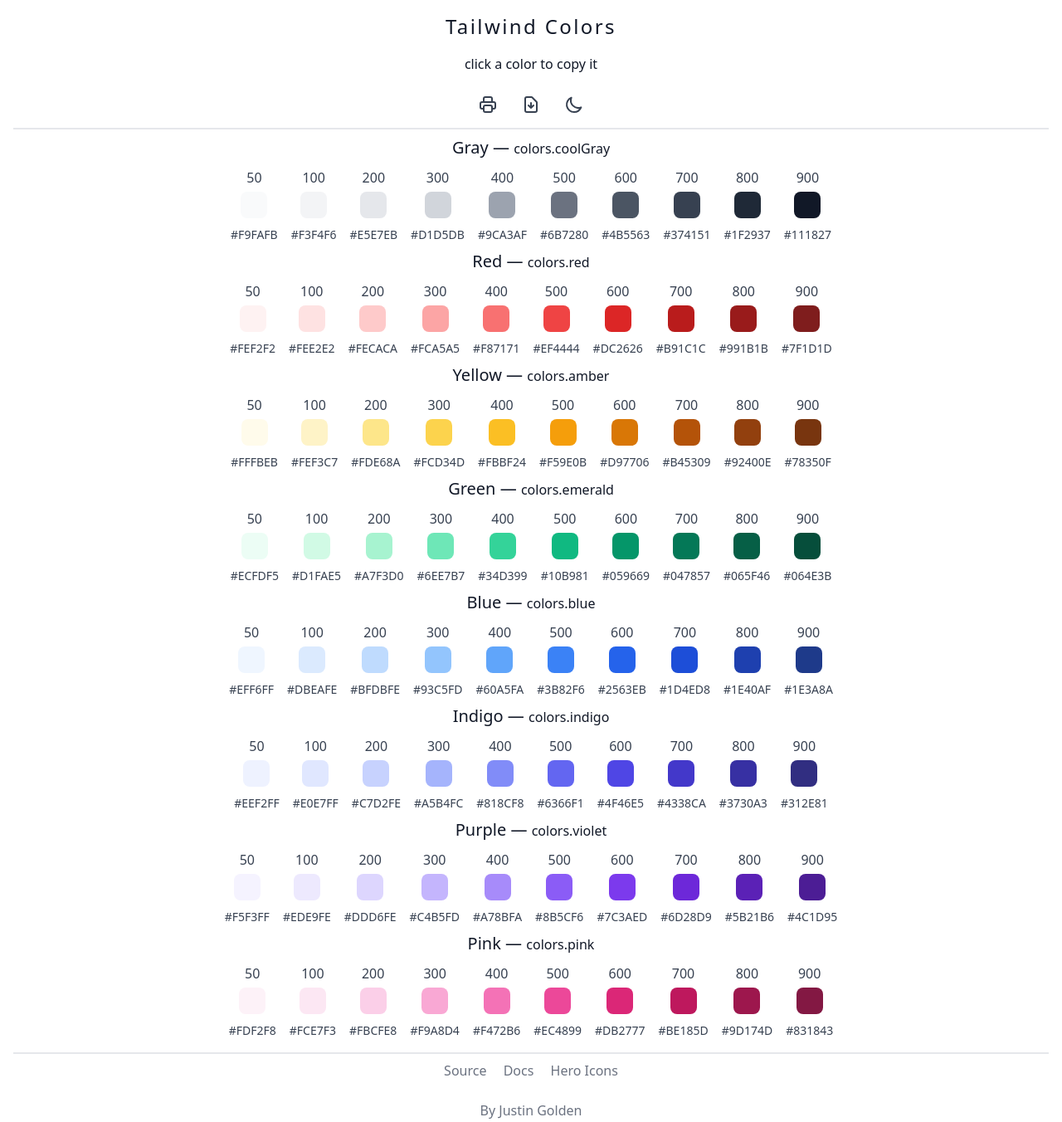
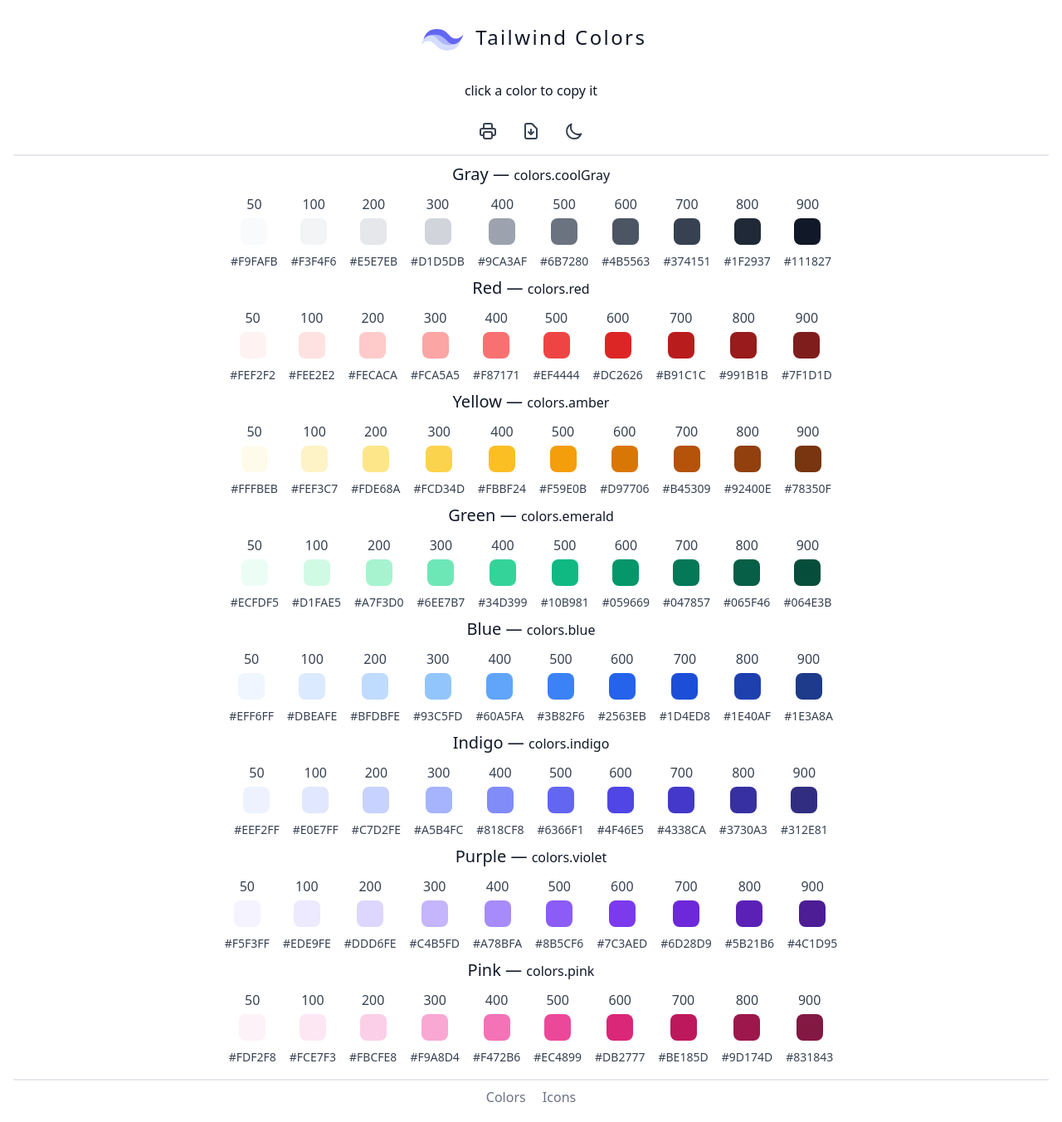
Before and after one commit to justingolden21/tailwind-colors, a website: page docs/index.html in a window 1280 px wide. Shown: the top 1352 px of the page at 83% size. Drawn offline with Linux system fonts and the light colour scheme.

Commit message:
add icon, update readme and links
modified from https://tailwindcss.com/brand with indigo 200 and 500. note: for use as icon only, not branding

```diff
--- a/docs/index.html
+++ b/docs/index.html
@@ -8,6 +8,7 @@
 	<meta name="viewport" content="width=device-width, initial-scale=1">
 	<meta name="description" content="A quick reference to view, copy, and print TailwindCSS colors">
 	<meta name="keywords" content="tailwind css color palette">
+	<link rel="shortcut icon" href="img/icon.svg">
 
 	<link rel="stylesheet" href="css/styles.css">
 	<script src="js/colors.js"></script>
@@ -15,7 +16,7 @@
 </head>
 <body class="text-center text-gray-900">
 	<header>
-		<h1>Tailwind Colors</h1>
+		<h1><img src="img/icon.svg"> Tailwind Colors</h1>
 		<p class="my-4">click a color to copy it</p>
 		<button id="print-btn" title="Print">
 			<svg class="w-6 h-6" fill="none" stroke="currentColor" viewBox="0 0 24 24" xmlns="http://www.w3.org/2000/svg"><path stroke-linecap="round" stroke-linejoin="round" stroke-width="2" d="M17 17h2a2 2 0 002-2v-4a2 2 0 00-2-2H5a2 2 0 00-2 2v4a2 2 0 002 2h2m2 4h6a2 2 0 002-2v-4a2 2 0 00-2-2H9a2 2 0 00-2 2v4a2 2 0 002 2zm8-12V5a2 2 0 00-2-2H9a2 2 0 00-2 2v4h10z"></path></svg>
@@ -29,9 +30,8 @@
 	</header>
 	<div id="colors"></div>
 	<footer>
-		<a href="https://tailwindcss.com/docs/customizing-colors" target="_blank" class="mr-4">Source</a>
-		<a href="https://tailwindcss.com/docs" target="_blank" class="mr-4">Docs</a>
-		<a href="https://heroicons.dev/" target="_blank">Hero Icons</a>
+		<a href="https://tailwindcss.com/docs/customizing-colors" target="_blank" class="mr-4">Colors</a>
+		<a href="https://heroicons.dev/" target="_blank">Icons</a>
 		<br><br>
 		<a href="https://justingolden.me/" target="_blank">By Justin Golden</a>
 	</footer>
--- a/src/styles.css
+++ b/src/styles.css
@@ -29,6 +29,16 @@
 	}
 	a {
 		@apply text-gray-500 hover:underline;
+	}
+
+	img {
+/*		-moz-user-select: none;
+		-webkit-user-select: none;
+		-ms-user-select: none;
+		user-select: none;*/
+		-webkit-user-drag: none;
+		user-drag: none;
+		-webkit-touch-callout: none;
 	}
 }
 
@@ -68,6 +78,11 @@
 		@apply pt-2 mt-2 border-t-2 border-gray-200;
 	}
 
+	h1 img {
+		display: inline;
+		width: 4rem;
+	}
+
 }
 
 @media print {
```
Also changed, not shown: README.md, docs/css/styles.css, docs/img/icon.svg (added).
